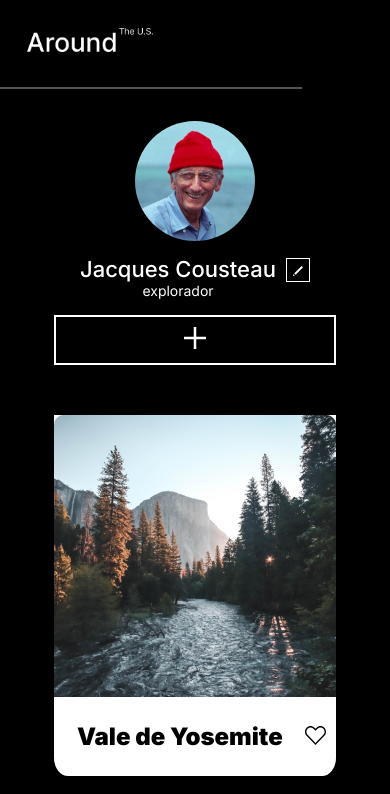
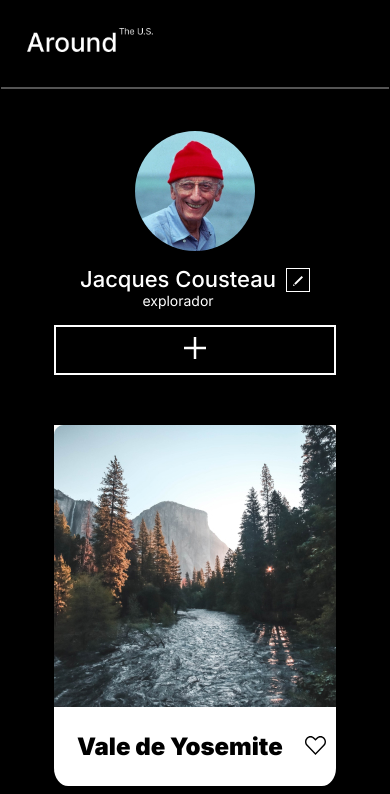
Before and after one commit to JulioHere94/web_project_around, a plain HTML site: page index.html in a window 390 px wide. Shown: the top 794 px of the page. Drawn offline with Linux system fonts and the light colour scheme.

Commit message:
sprint 7 - Commit Final V1

```diff
--- a/blocks/header.css
+++ b/blocks/header.css
@@ -19,16 +19,17 @@
   .header{
     width: 300x;
     margin:20px;
-    margin: 28px auto 32px;
+    margin: 0;
   }
 
   .header__logo{
+    margin-top: 28px;
     width: 126px;
     margin-left: 27px;
   }
 
   .header__horizontal-line{
-    width: 300px;
-    margin-top: 32px;
+    width: 99%;
+    margin: 32px auto 42px;
   }
 }
```
